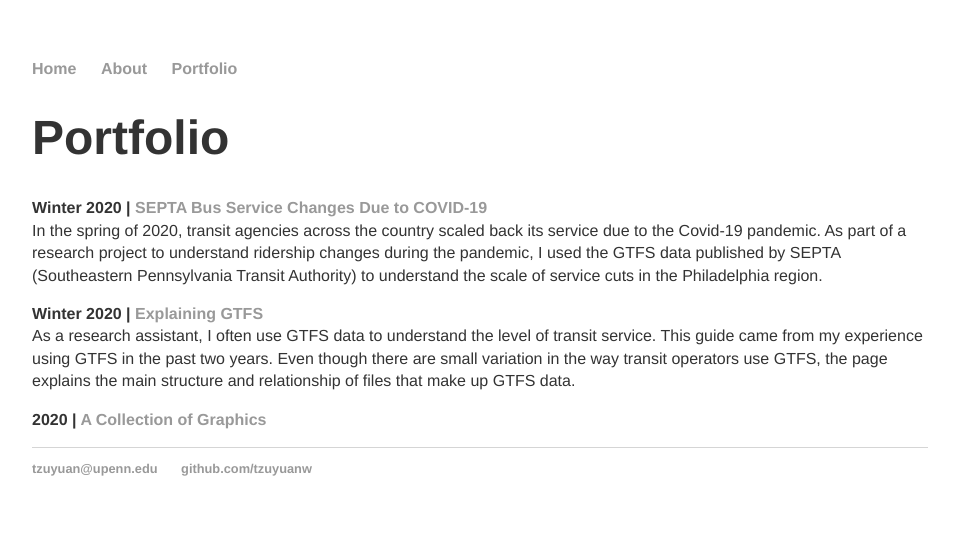
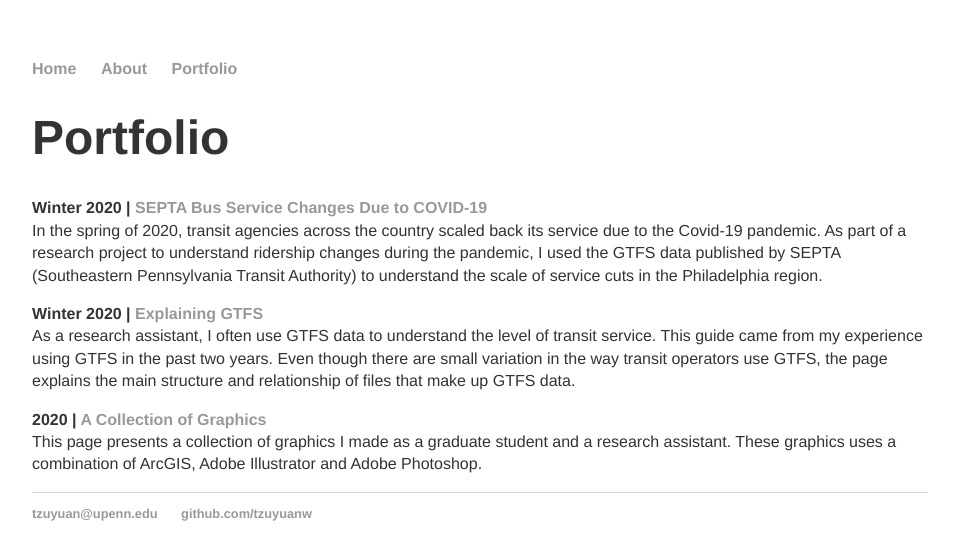
Before and after one commit to tzuyuanw/tzuyuanw.github.io, a Jekyll site: the page built from blog/index.html, in a window 1280 px wide. Shown: the top 560 px of the page, without its empty margins (160-1119 px from the left). Built offline with Jekyll 4.4.1, drawn with Linux system fonts in a browser that asks for light colours.

Commit message:
Update index.html

```diff
--- a/blog/index.html
+++ b/blog/index.html
@@ -17,6 +17,9 @@
 		the page explains the main structure and relationship of files that make up GTFS data.
 	</p>
 	<p><b>2020 | <a href="/blog/graphics" title="A Collection of Graphics">A Collection of Graphics</a></b><br/>
+		This page presents a collection of graphics I made as a graduate student and a research assistant.
+		These graphics uses a combination of ArcGIS, Adobe Illustrator and Adobe Photoshop.
+
 	</p>
 
 </div>
```
